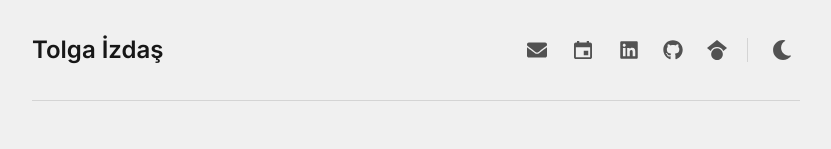
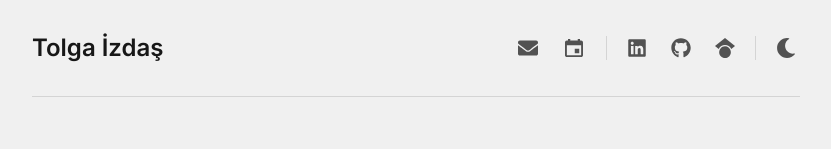
Before and after one commit to tolgaizdas/personal-website, a Next.js app: page / in a window 1280 px wide. Shown: the top 149 px of the page, without its empty margins (224-1055 px from the left). Built offline with nearby package versions, Linux system fonts and the light colour scheme.

Commit message:
style: update comments for clarity and add separator in Title component

```diff
--- a/src/components/ThemeToggle.jsx
+++ b/src/components/ThemeToggle.jsx
@@ -36,7 +36,7 @@ const ThemeToggle = () => {
       aria-label={`Switch to ${darkMode ? "light" : "dark"} mode`}
       onClick={toggleTheme}
       /* className="p-2 rounded-full bg-neutral-200 dark:bg-neutral-800 text-neutral-800 dark:text-neutral-200 hover:bg-neutral-300 dark:hover:bg-neutral-700 focus:outline-none" */
-      className="p-2 text-neutral-600 hover:text-neutral-800 dark:text-neutral-400 dark:hover:text-neutral-200 transition-colors"
+      className="p-1 text-neutral-600 hover:text-neutral-800 dark:text-neutral-400 dark:hover:text-neutral-200 transition-colors flex items-center"
     >
       {darkMode ? (
         <FaSun className="w-5 h-5" />
--- a/src/components/Title.jsx
+++ b/src/components/Title.jsx
@@ -25,9 +25,9 @@ const Title = ({
           {name}
         </h1>
 
-        {/* Right Side - Social buttons, separator, and theme toggle */}
+        {/* Right Side - Contact buttons, social buttons, separator, and theme toggle */}
         <div className="flex items-center gap-4">
-          {/* Social Media Buttons */}
+          {/* Contact Buttons */}
           <div className="flex gap-2 sm:gap-4">
             <a
               href={`mailto:${email}`}
@@ -45,6 +45,13 @@ const Title = ({
             >
               <IoMdCalendar className="w-6 h-6" />
             </a>
+          </div>
+
+          {/* Separator Line */}
+          <div className="h-6 w-px bg-neutral-300 dark:bg-neutral-700"></div>
+
+          {/* Social Media Buttons */}
+          <div className="flex gap-2 sm:gap-4">
             <a
               href={linkedinUrl}
               target="_blank"
```
